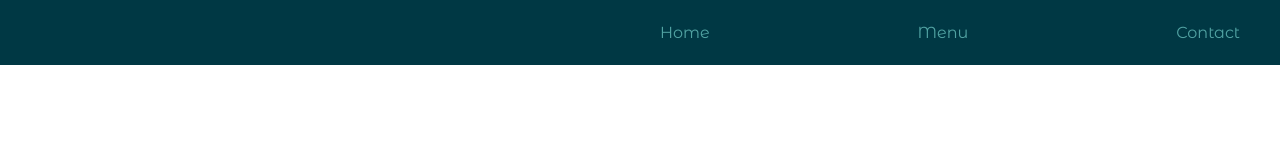
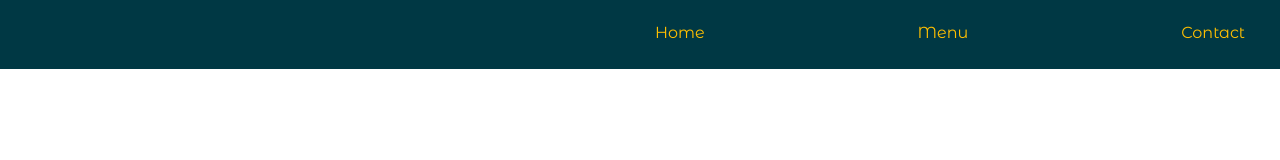
Before and after one commit to JDArciniegas/restaurant-odin-project, a website built with webpack: page dist/index.html in a window 1280 px wide. Built offline with nearby package versions, Linux system fonts and the light colour scheme.

Commit message:
styled navbar

```diff
--- a/src/css/navbar.css
+++ b/src/css/navbar.css
@@ -2,7 +2,7 @@ ul{
   background-color: var(--midnight-green);
   display: flex;
   margin-top: 0;
-  color: var(--verdigris);
+  color: var(--amber);
 }
 
 #nav-container {
@@ -20,12 +20,12 @@ ul{
   list-style: none;
   text-transform: capitalize;
   line-height: 25px;
-  padding: 0 15px;
-  margin: 0 5px;
+  margin: 0 15px;
   transition: font-size 0.25s;
+  border-bottom: 4px double transparent;
 }
 
 .nav-item:hover{
   font-size: 1.1rem;
-  background-color: blue;
+  border-bottom: 4px double var(--verdigris);
 }
```
